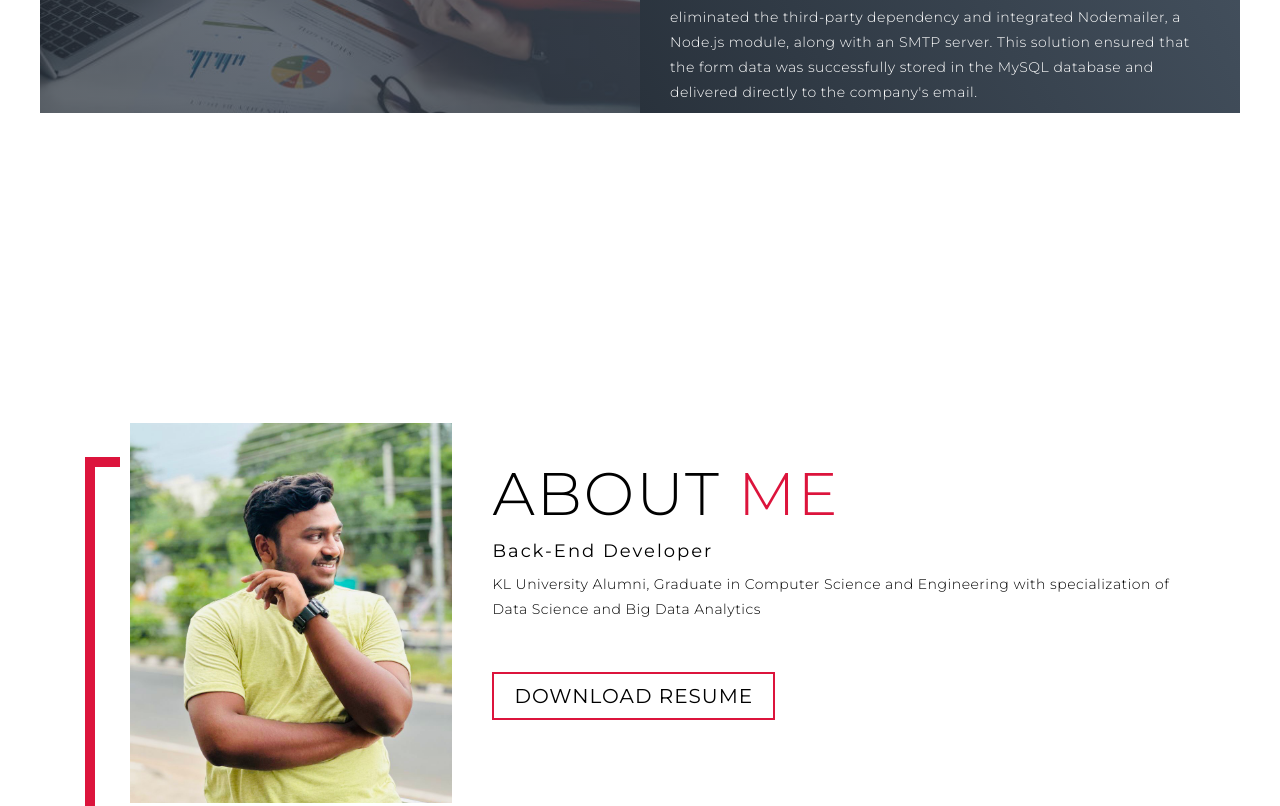
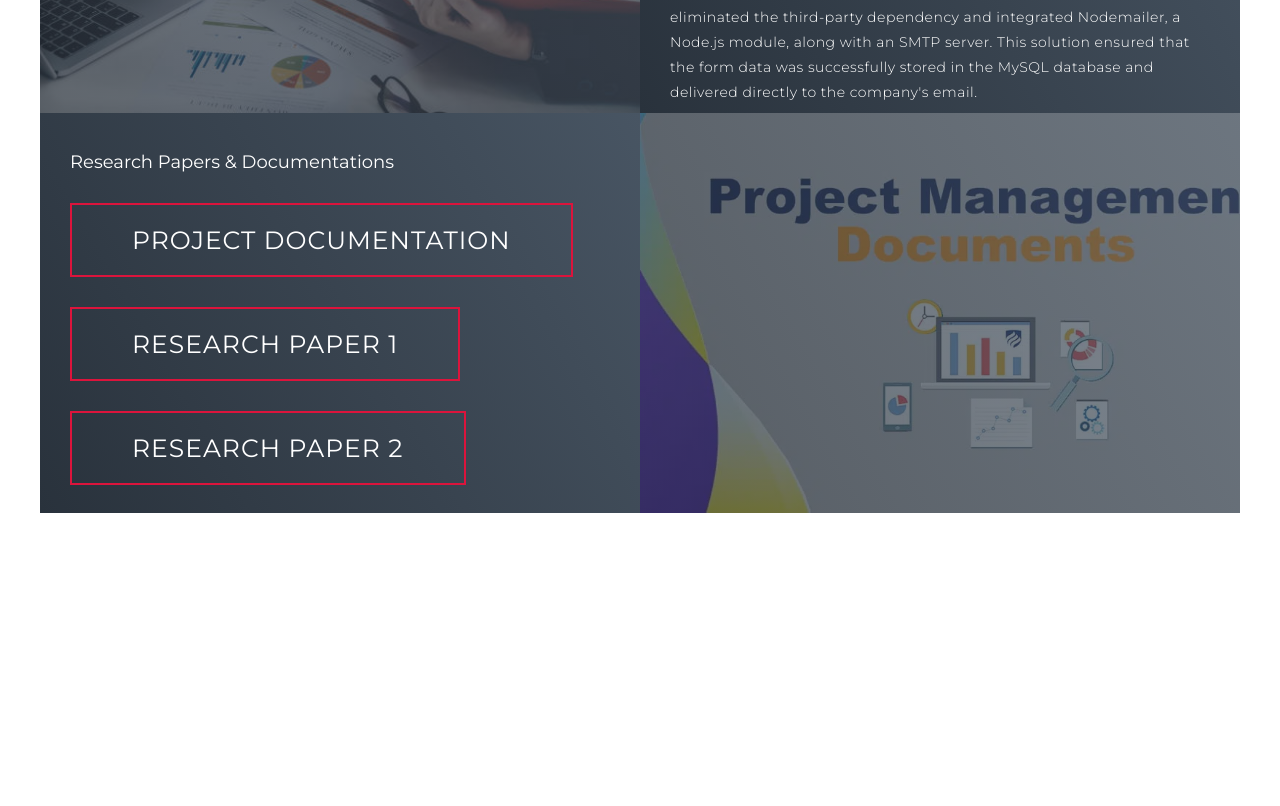
Before and after one commit to vardhanperla1/My-Portfolio, a plain HTML site: page index.html in a window 1280 px wide. Shown: the part 3310-4116 px from the top of the page. Drawn offline with Linux system fonts and the light colour scheme.

Commit message:
Recent changes

```diff
--- a/index.html
+++ b/index.html
@@ -153,6 +153,18 @@
             <img src="krys.jpg" alt="img">
           </div>
         </div>
+        <div class="project-item">
+          <div class="project-info">
+            <!-- <h1>Project 4</h1> -->
+            <h2>Research Papers & Documentations</h2>
+            <a href="LIVE QUIZ PROJECT INSTALLATION.pdf" target="_blank" class="cta">Project Documentation</a>
+            <a href="Research Paper - Team Vardhan.pdf" target="_blank" class="cta">Research Paper 1</a>
+            <a href="Term Paper - Team Vardhan.pdf" target="_blank" class="cta">Research Paper 2</a>
+          </div>
+          <div class="project-img">
+            <img src="Project-Management-Documents.jpg.webp" alt="img">
+          </div>
+        </div>
 
       </div>
     </div>
@@ -164,14 +176,14 @@
     <div class="about container">
       <div class="col-left">
         <div class="about-img">
-          <img src="self img.jpg" alt="img">
+          <img src="my_image2.jpg" alt="img">
         </div>
       </div>
       <div class="col-right">
         <h1 class="section-title">About <span>me</span></h1>
         <h2>Back-End Developer</h2>
         <p>KL University Alumni, Graduate in Computer Science and Engineering with specialization of Data Science and Big Data Analytics</p>
-        <a href="Perla Sri Vardhan_Resume.pdf" target="_blank" class="cta">Download Resume</a>
+        <a href="Perla Sri Vardhan_Java Developer Intern Resume.pdf" target="_blank" class="cta">Download Resume</a>
       </div>
     </div>
   </section>
```
Also changed, not shown: Project-Management-Documents.jpg.webp (added), my_image2.jpg (added), 5 other files.
